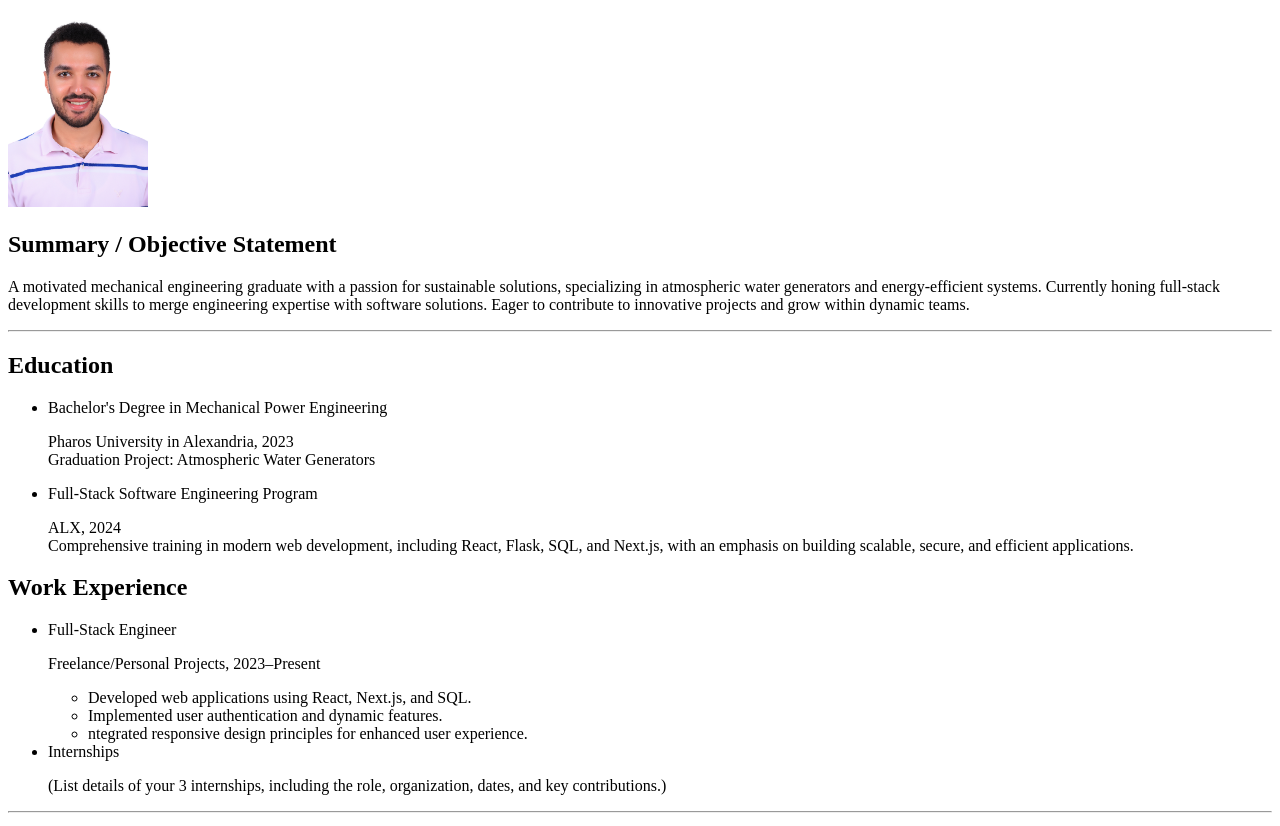
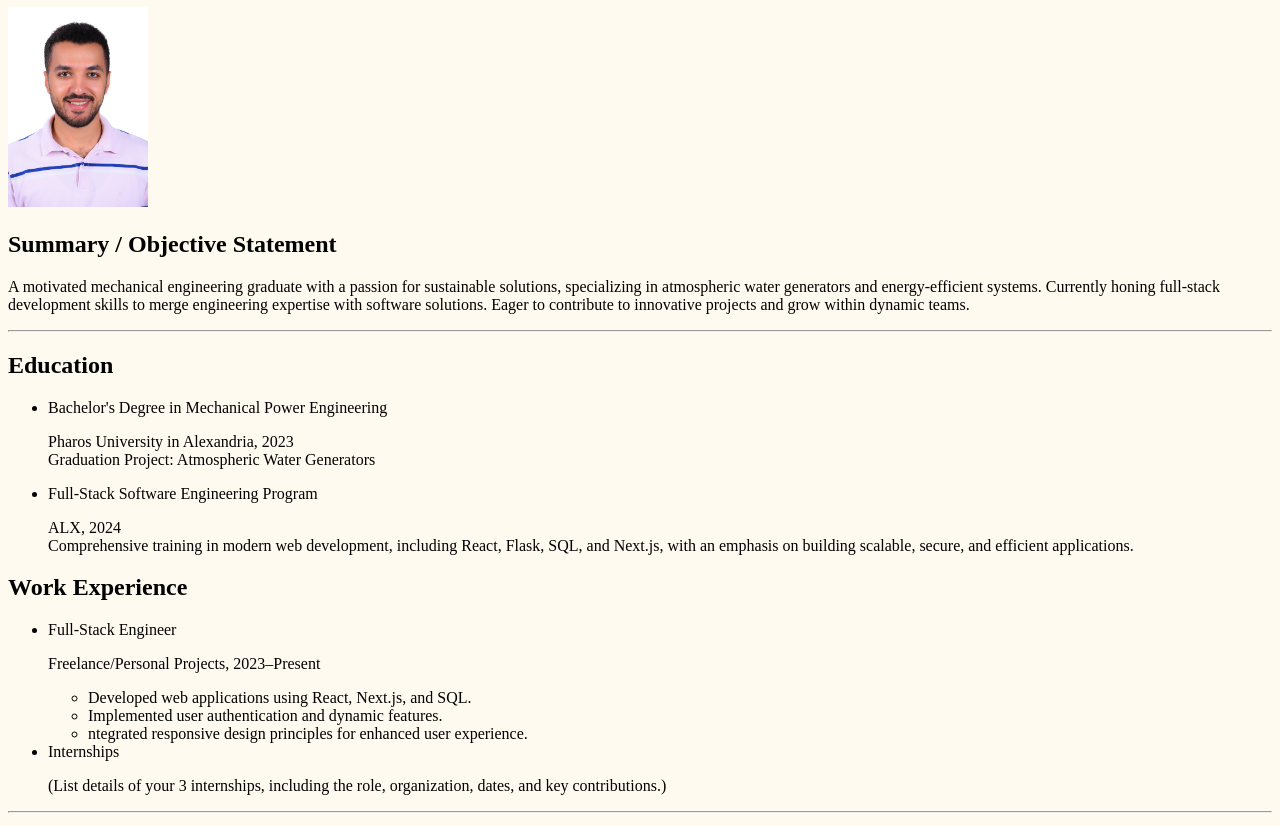
Before and after one commit to ali95ashraf/html_Resume, a plain HTML site: page index.html in a window 1280 px wide. Shown: the part 73-899 px from the top of the page. Drawn offline with Linux system fonts and the light colour scheme.

Commit message:
Update index.html
    <style>
        html{
            background: floralwhite;
        }
    </style>

```diff
--- a/index.html
+++ b/index.html
@@ -3,6 +3,11 @@
 <head>
     <meta charset="UTF-8">
     <title>My Resume</title>
+        <style>
+        html{
+            background: floralwhite;
+        }
+        </style>
 </head>
 <body>
 <h1>Ali Ashraf</h1>
```
